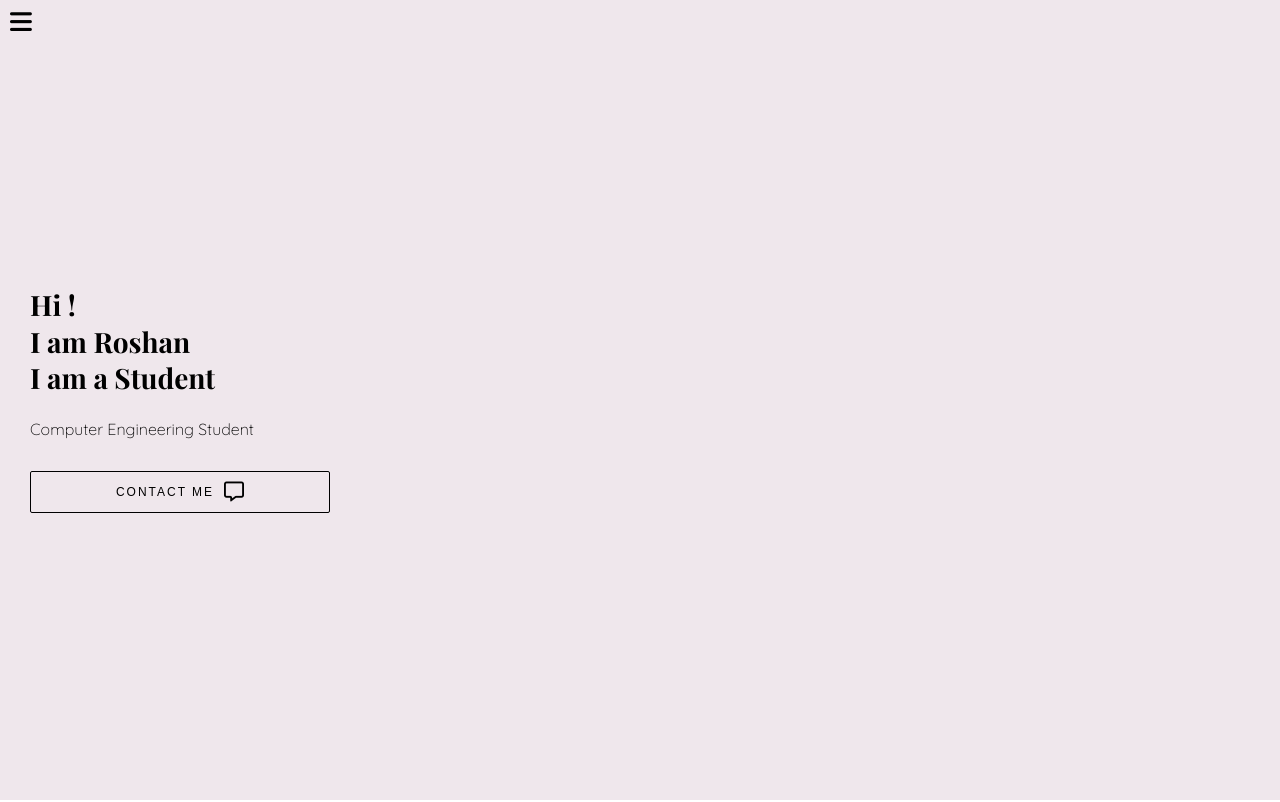
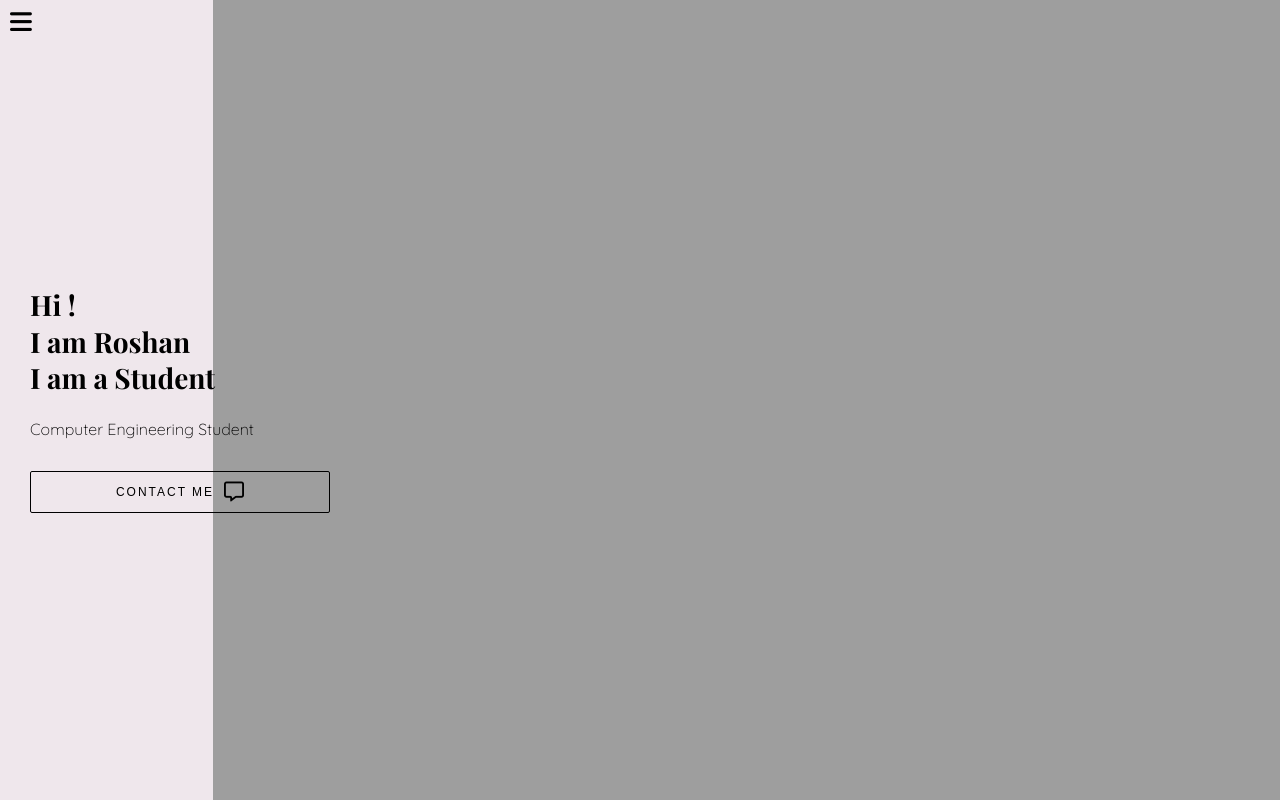
Before and after one commit to roshan-acharya/PORTFOLIO-WPD, a plain HTML site: page index.html in a window 1280 px wide. Shown: the top 802 px of the page. Drawn offline with nearby package versions, Linux system fonts and the light colour scheme; the site is published under a folder, as on GitHub Pages, so addresses that start at the root find nothing.

Commit message:
Fix background image path in hero.css

```diff
--- a/css/hero.css
+++ b/css/hero.css
@@ -6,7 +6,7 @@
   align-items: flex-start;
   padding: 0 30px;
   background-color: #efe7ec;
-  background-image: url("/Images/photo.jpg");
+  background-image: url("../Images/photo.jpg");
   background-position: bottom right;
   background-size: contain;
   background-repeat: no-repeat;
```
